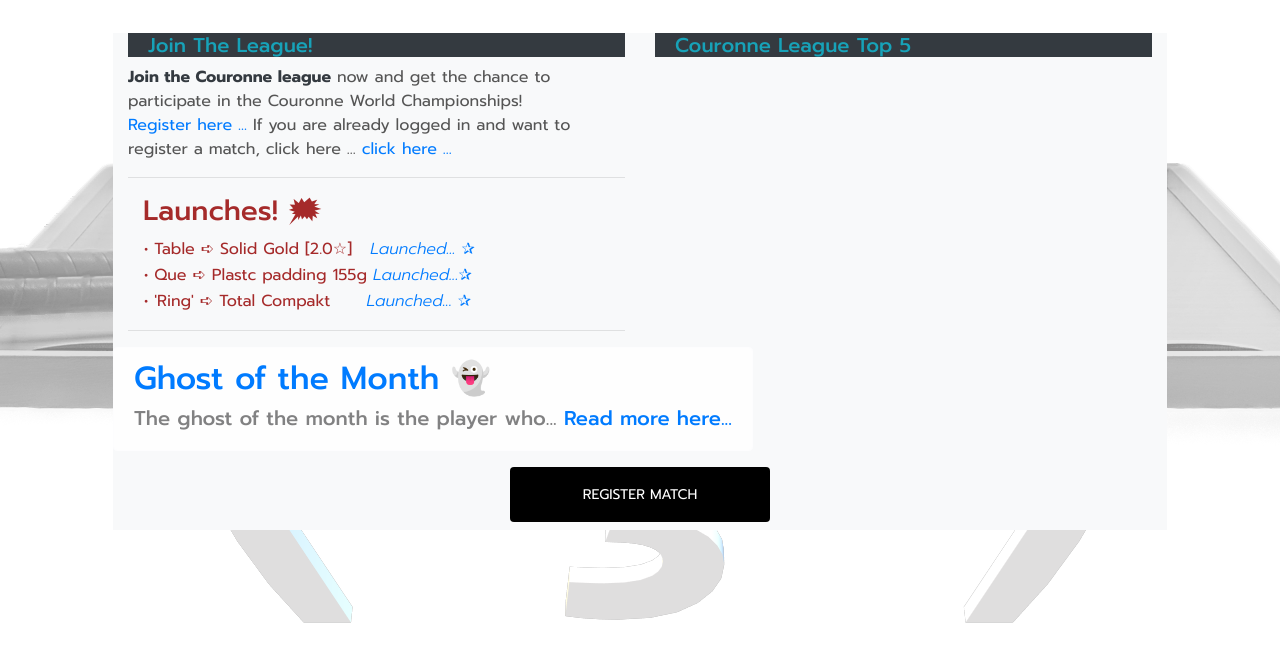
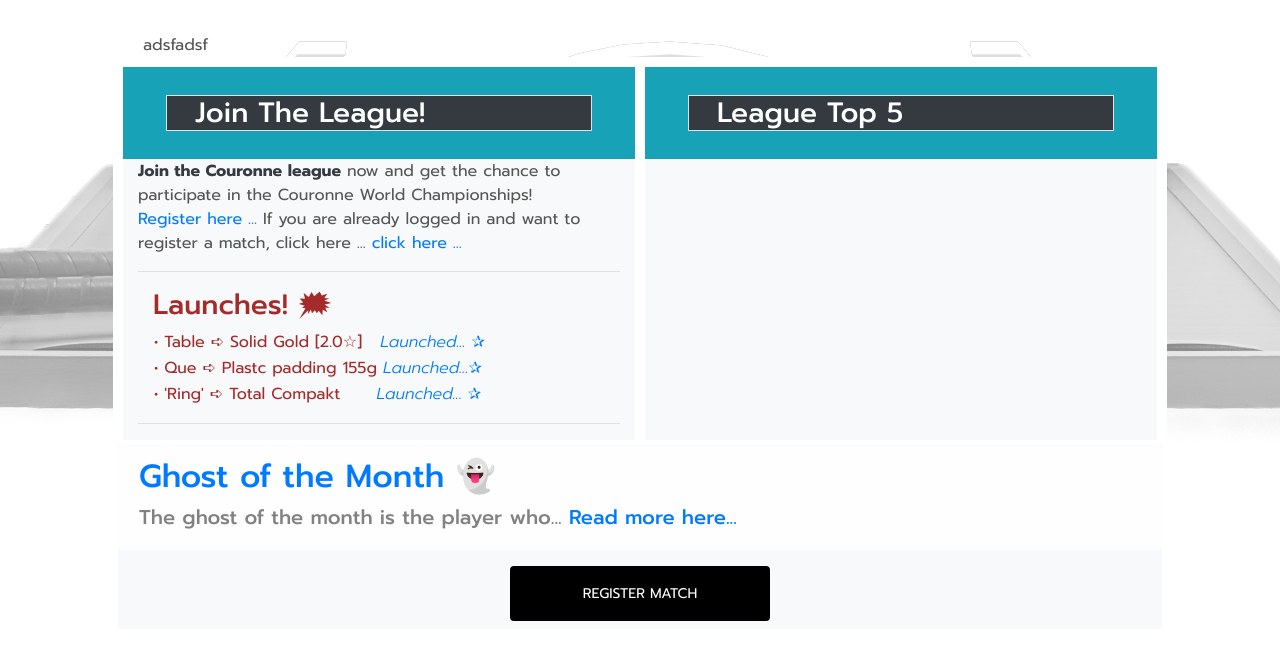
Before and after one commit to manell0/couronne, a Django app: page / in a window 1280 px wide. Shown: the part 147-800 px from the top of the page. Run offline with Django 3.2, Linux system fonts and the light colour scheme; some libraries are stand-ins or nearby versions.

Commit message:
Update templates colors

```diff
--- a/donate/templates/donate/landing.html
+++ b/donate/templates/donate/landing.html
@@ -13,12 +13,13 @@
         <div class="row bg-light">
             <div class="col-md-12 text-center">
                 <section>
-                    <div class="product text-info">
+                    <div class="product text-white">
                         {% comment %} <img
                             src="https://i.imgur.com/EHyR2nP.png"
                             alt="The cover of Stubborn Attachments"
                             /> {% endcomment %}
-                        <div class="description">
+                        <div class="description bg-info border-blue margins">
+
                             <h3>{{ product.name }}</h3>
                             <h5>${{ product.get_display_price }}</h5>
                         </div>
--- a/home/templates/home/index.html
+++ b/home/templates/home/index.html
@@ -4,7 +4,7 @@
 {% block page_header %}
     <div class="container header-container">
         <div class="row">
-            <div class="col"></div>
+            <div class="col">adsfadsf</div>
         </div>
     </div>
 {% endblock %}
@@ -20,12 +20,12 @@
     {% endfor %}
   {% endif %}
 <div class="container">
-    <div class="row bg-light ">
-    <div class="row bg-light ">
-        <div class="col-md-6 my-col">
+    <div class="row bg-light">
+    <div class="row bg-light border-big">
+        <div class="col-md-6 col border-big">
             <div class="row ">
-                <div class="col bg- text-info ">
-                    <h5 class="bg-dark padding-text">Join The League!</h5>
+                <div class="col bg-info text-white ">
+                    <h3 class="bg-dark padding-text margins border">Join The League!</h3>
                 </div>
             </div>
             <p><strong class="text-dark">Join the Couronne league</strong> now and get
@@ -59,10 +59,10 @@
         </div>
 <!----------------------------------------------------->
 <!----------------- League ---------------------------->
-        <div class="col-md-6 my-col">
+        <div class="col-md-6 my-col border-big">
             <div class="row ">
-                <div class="col bg- text-info ">
-                    <h5 class="bg-dark padding-text">Couronne League Top 5</h5>
+                <div class="col bg-info text-white ">
+                    <h3 class="bg-dark padding-text margins border">League Top 5</h3>
                 </div>
             </div>
         {% if all_objects %}
@@ -86,7 +86,8 @@
           </table>
         {% endif %}
         </div>
-        <div class="alert alert-light" >
+        <div class="alert alert-light col-md-12" >
+
             <h2><a href="couronne_info/#SM">Ghost of the Month 👻</a></h2>
               <h5>The ghost of the month is the player who...
                 <a href="couronne_info/#SM">Read more here...</a>
--- a/home/templates/home/profile.html
+++ b/home/templates/home/profile.html
@@ -18,9 +18,9 @@
     {% if user.is_authenticated %}
 
     <div class="contariner h-100 my-container ">
-        <div class="row h-100 justify-content-center">
+        <div class="row">
             <div class="col-12">
-
+                <div class="border-bottom-0 border-big">
                 <div  class="alert alert-dark">
                     <h3>Your profile</h3>
                     <div class="alert alert-light ">
@@ -66,6 +66,7 @@
             </div>
         </div>
     </div>
+    </div>
 
     <script src="{% static 'js/color_change.js' %}"></script>
     {%endif%}
--- a/home/templates/home/reg_match.html
+++ b/home/templates/home/reg_match.html
@@ -19,7 +19,7 @@
 
 
     <div class="container ">
-        <div class="alert alert-dark border-yellow">
+        <div class="alert alert-dark border-big">
             <div class="row ">
                 <div class="col-md-12 text-center">
                 <h2 id='colors' class="text-dark text-center alert-warning border border-secondary">Register Result</h2>
--- a/static/css/base.css
+++ b/static/css/base.css
@@ -17,6 +17,10 @@ body {
 
 .border-yellow{
     border: 3px solid rgb(246, 248, 105);
+}
+
+.border-big{
+    border: 5px solid white;
 }
 
 .border-blue{
```
